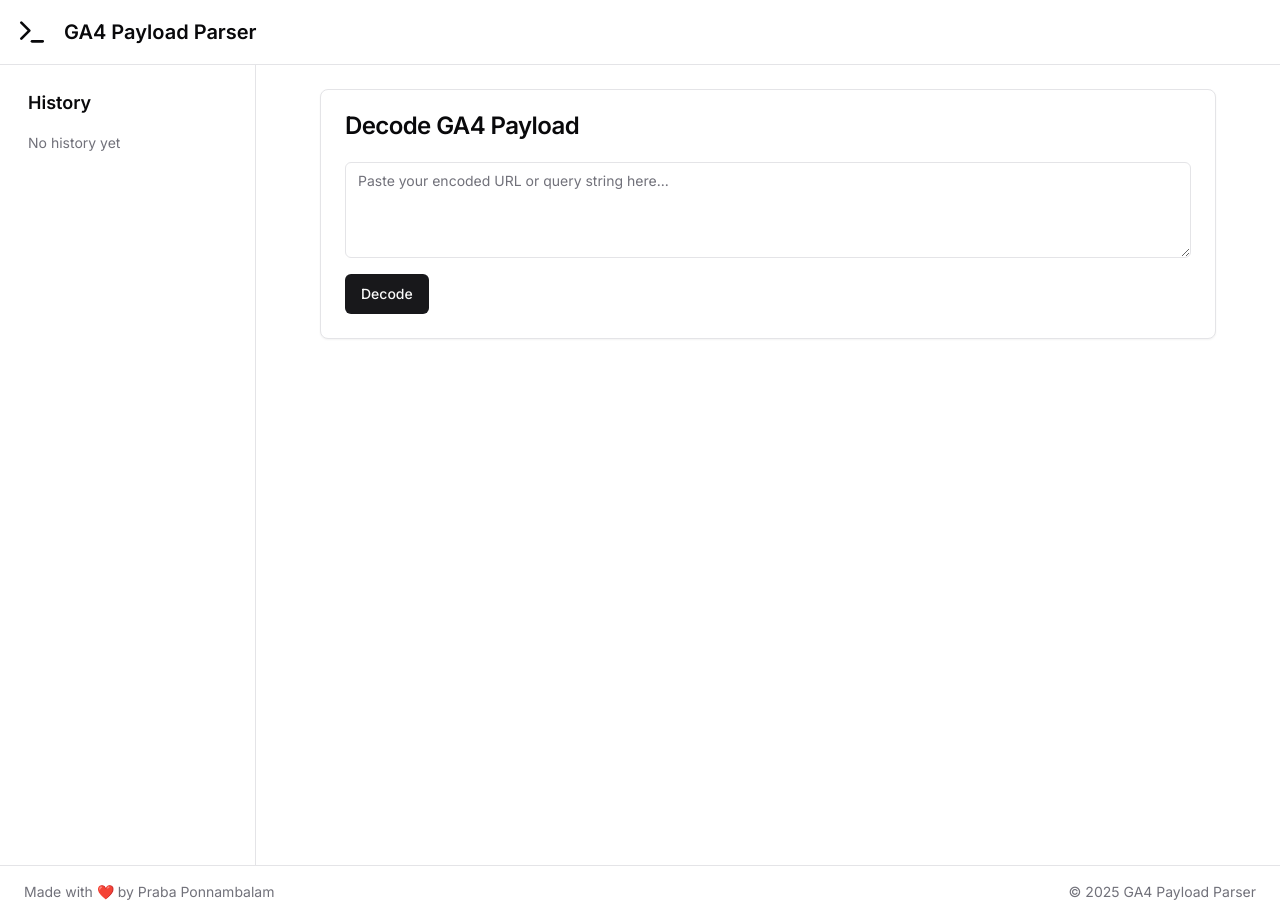
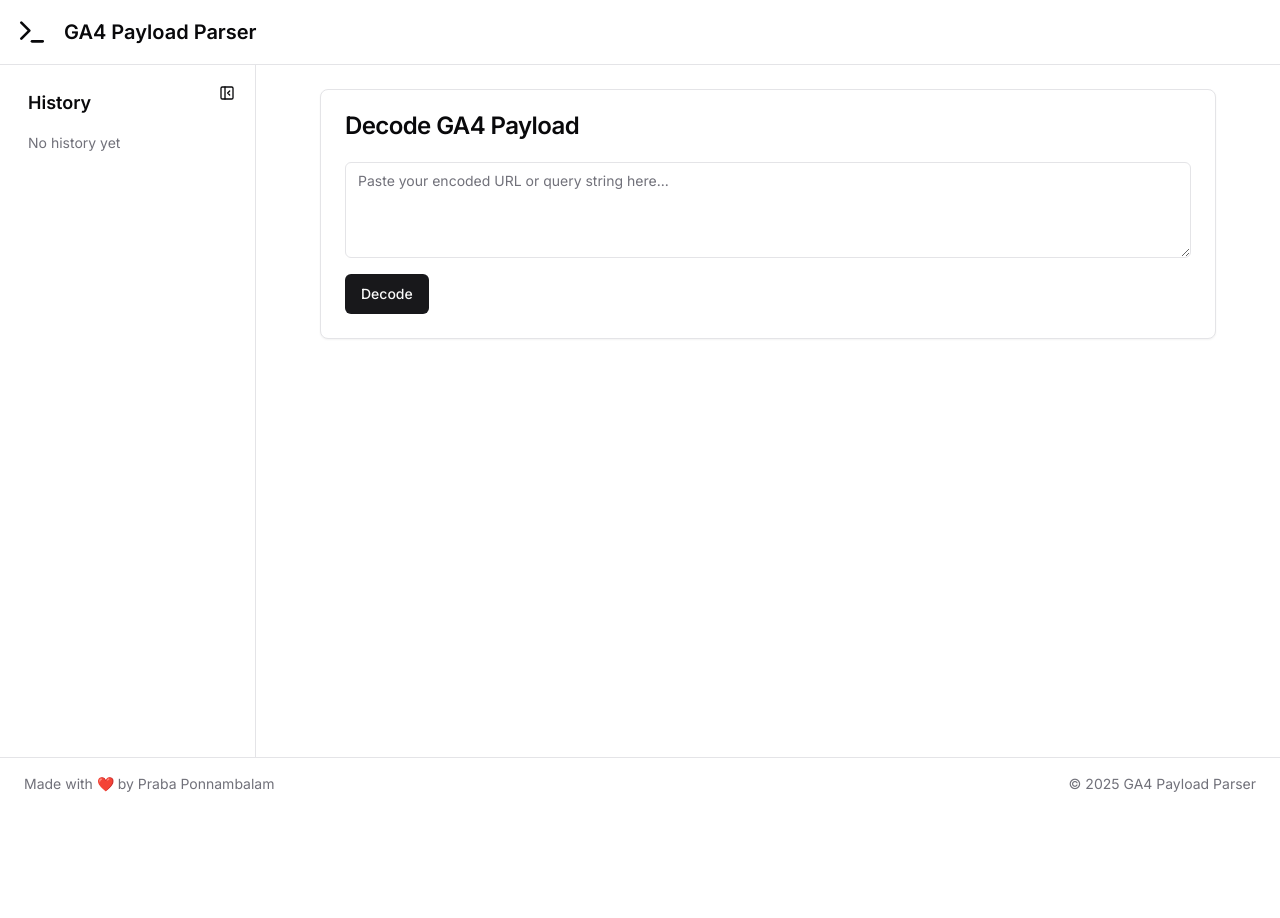
Before and after one commit to prabapro/ga4-payload-parser, a React (Vite) app: page / in a window 1280 px wide. After the commit the page ends 810 px from the top, so only its background shows below. Built offline with nearby package versions, Linux system fonts and the light colour scheme.

Commit message:
📱 sidebar toggle

```diff
--- a/src/components/layout/Layout.tsx
+++ b/src/components/layout/Layout.tsx
@@ -24,13 +24,13 @@ export const Layout: React.FC<LayoutProps> = ({
   return (
     <div className="min-h-screen flex flex-col">
       <Header />
-      <div className="flex flex-1">
+      <div className="flex-1 flex flex-col md:flex-row relative">
         <Sidebar
           history={history}
           onSelect={onHistorySelect}
           onDelete={onHistoryDelete}
         />
-        <main className="flex-1 p-6 overflow-auto">
+        <main className="flex-1 p-4 md:p-6 overflow-auto transition-all duration-300">
           <div className="mx-auto max-w-4xl">{children}</div>
         </main>
       </div>
@@ -39,7 +39,4 @@ export const Layout: React.FC<LayoutProps> = ({
   );
 };
 
-export * from './Header';
-export * from './Sidebar';
-export * from './Footer';
-export * from './Layout';
+export default Layout;
--- a/src/components/layout/Sidebar.tsx
+++ b/src/components/layout/Sidebar.tsx
@@ -1,8 +1,8 @@
 // src/components/layout/Sidebar.tsx
-import React from 'react';
+import React, { useState } from 'react';
 import { ScrollArea } from '@/components/ui/scroll-area';
 import { Button } from '@/components/ui/button';
-import { Clock, Trash2 } from 'lucide-react';
+import { Clock, Trash2, PanelLeftClose, PanelLeft } from 'lucide-react';
 
 interface HistoryItem {
   id: string;
@@ -21,9 +21,55 @@ export const Sidebar: React.FC<SidebarProps> = ({
   onSelect,
   onDelete,
 }) => {
+  // Default to closed on mobile, open on desktop
+  const [isOpen, setIsOpen] = useState(window.innerWidth >= 768);
+
   return (
-    <div className="pb-12 w-64 border-r h-screen">
-      <div className="space-y-4 py-4">
+    <>
+      {/* Mobile Toggle Button */}
+      <Button
+        variant="ghost"
+        size="icon"
+        className="fixed bottom-4 right-4 h-10 w-10 rounded-full shadow-lg md:hidden z-50"
+        onClick={() => setIsOpen(!isOpen)}>
+        {isOpen ? (
+          <PanelLeftClose className="h-4 w-4" />
+        ) : (
+          <PanelLeft className="h-4 w-4" />
+        )}
+      </Button>
+
+      {/* Sidebar Container */}
+      <aside
+        className={`
+          fixed md:relative
+          inset-y-0 left-0
+          z-40
+          transform transition-all duration-300 ease-in-out
+          ${isOpen ? 'translate-x-0 w-64' : '-translate-x-full md:translate-x-0 w-0 md:w-16'}
+          bg-background border-r
+        `}>
+        {/* Desktop Toggle Button */}
+        <Button
+          variant="ghost"
+          size="icon"
+          className={`absolute right-2 top-2 hidden md:flex
+            ${!isOpen && 'left-2 right-auto'}`}
+          onClick={() => setIsOpen(!isOpen)}>
+          {isOpen ? (
+            <PanelLeftClose className="h-4 w-4" />
+          ) : (
+            <PanelLeft className="h-4 w-4" />
+          )}
+        </Button>
+
+        {/* Sidebar Content - Full View */}
+        <div
+          className={`
+          ${!isOpen && 'invisible md:visible'}
+          space-y-4 py-4 w-64
+          ${!isOpen && 'md:hidden'}
+        `}>
           <div className="px-3 py-2">
             <h2 className="mb-2 px-4 text-lg font-semibold">History</h2>
             <ScrollArea className="h-[calc(100vh-12rem)]">
@@ -60,6 +106,36 @@ export const Sidebar: React.FC<SidebarProps> = ({
             </ScrollArea>
           </div>
         </div>
+
+        {/* Sidebar Content - Minimized View */}
+        <div
+          className={`
+          hidden md:flex flex-col items-center pt-16 space-y-4
+          ${isOpen && 'md:hidden'}
+        `}>
+          {history.map((item) => (
+            <Button
+              key={item.id}
+              variant="ghost"
+              size="icon"
+              className="w-10 h-10"
+              onClick={() => onSelect(item.payload)}
+              title={new Date(item.timestamp).toLocaleString()}>
+              <Clock className="h-4 w-4" />
+            </Button>
+          ))}
         </div>
+      </aside>
+
+      {/* Mobile Overlay */}
+      {isOpen && (
+        <div
+          className="fixed inset-0 bg-black/50 z-30 md:hidden"
+          onClick={() => setIsOpen(false)}
+        />
+      )}
+    </>
   );
 };
+
+export default Sidebar;
```
Lines whose indentation alone changed are shown as unchanged.
